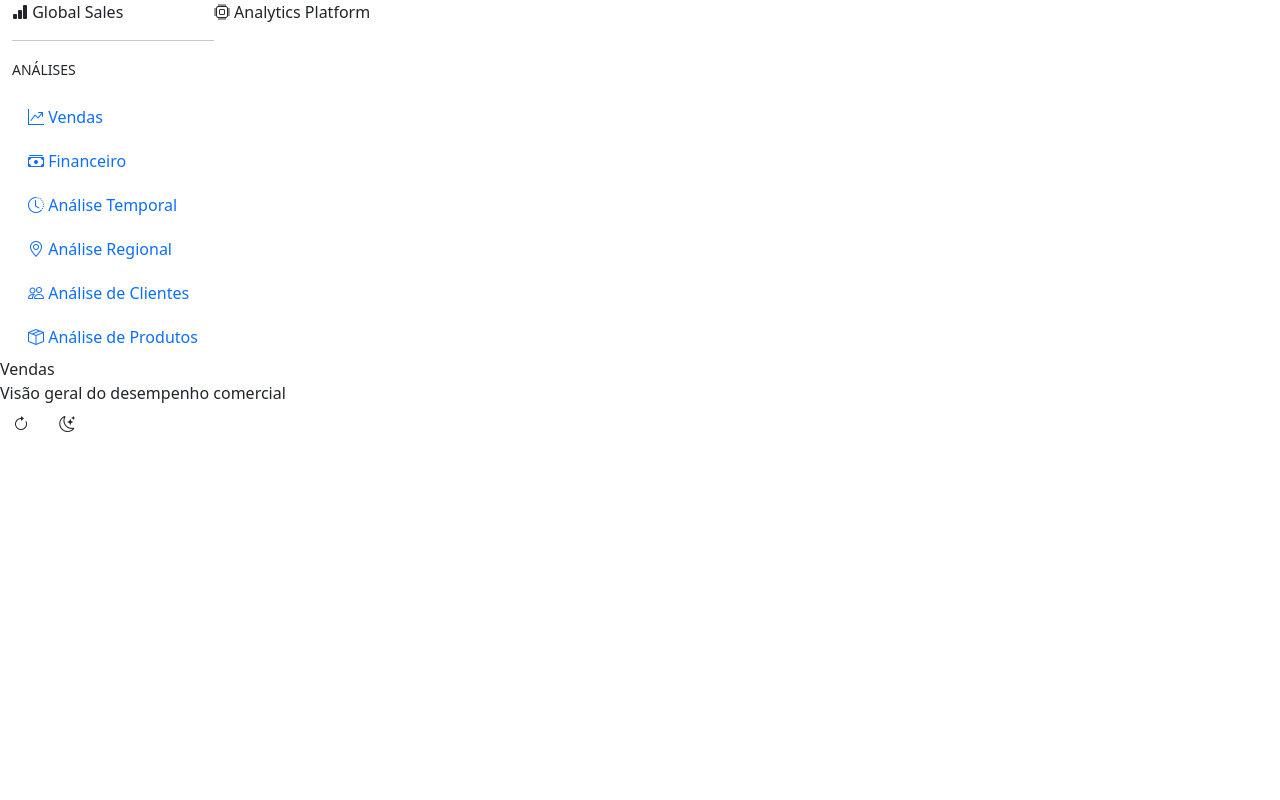
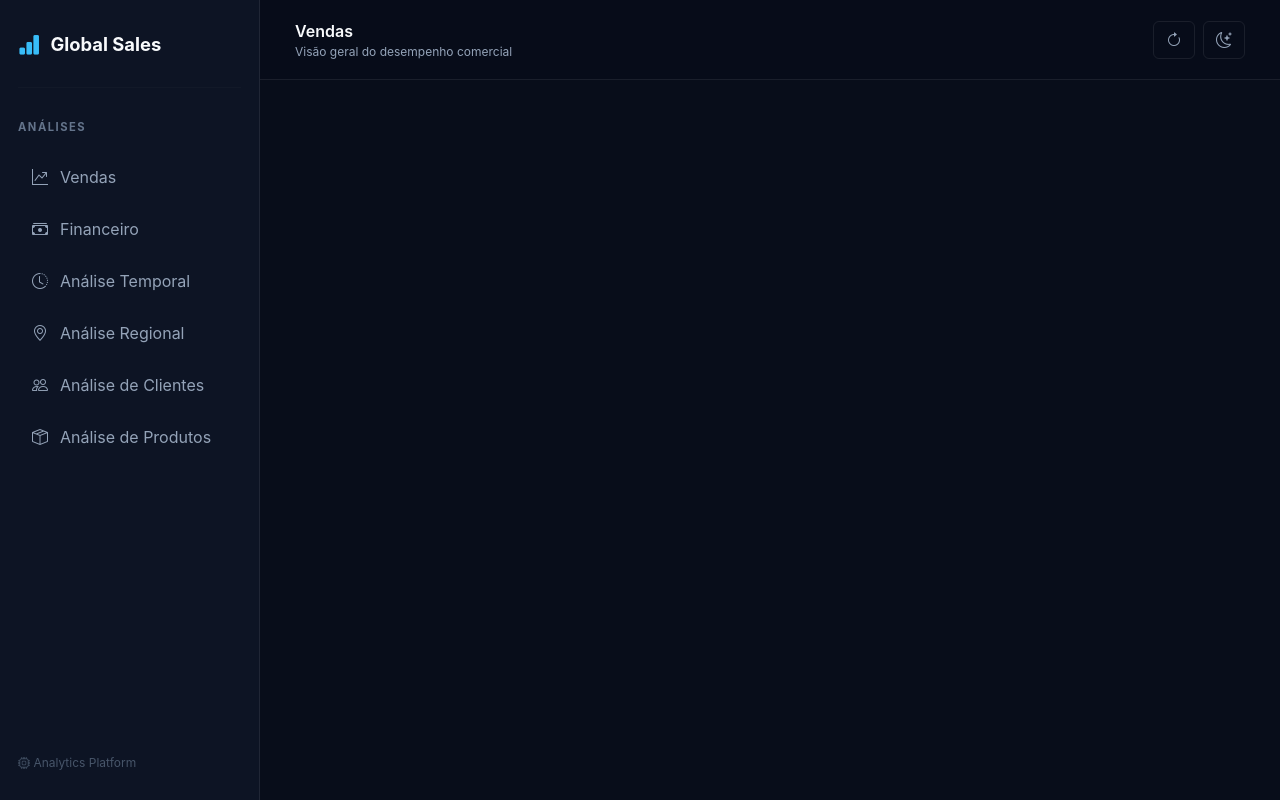
Before and after one commit to jcarlossc/sales-dashboard-flask, a Python web app: template src/sales_dashboard_flask/app/templates/index.html in a window 1280 px wide. Run offline with Jinja, Linux system fonts and the light colour scheme; the template is opened without the code that fills it, so the values that code supplies are empty.

Commit message:
css(Tamplates): Arquivo css adicionado

```diff
--- a/pyproject.toml
+++ b/pyproject.toml
@@ -11,6 +11,9 @@ dependencies = [
     "flask (>=3.1.3,<4.0.0)"
 ]
 
+[tool.poetry.scripts]
+sales = "sales_dashboard_flask.app.app:run"
+
 [tool.poetry]
 packages = [{include = "sales_dashboard_flask", from = "src"}]
 
--- a/src/sales_dashboard_flask/app.py
+++ b/src/sales_dashboard_flask/app/app.py
@@ -1,6 +1,6 @@
 from flask import Flask
 # Registra as rotas da aplicação.
-from sales_dashboard.app.routes.routes import main
+from sales_dashboard_flask.app.routes.routes import main
 
 
 def create_app() -> Flask:
--- a/src/sales_dashboard_flask/app/routes/routes.py
+++ b/src/sales_dashboard_flask/app/routes/routes.py
@@ -6,11 +6,11 @@ main = Blueprint("main", __name__)
 def dashboard():
 
     try:
-        teste = "TESTANDO TEMPLATE"
+        dashboard_data = {}
 
         return render_template(
             "index.html",
-            teste=teste,
+            dashboard_data=dashboard_data,
         )
 
     except Exception as exc:
--- /dev/null
+++ b/src/sales_dashboard_flask/app/static/css/style.css
@@ -0,0 +1,163 @@
+/* =========================
+   VAR
+   ========================= */
+:root {
+    --bg-main: #080d1a;
+    --bg-sidebar: #0d1424;
+    --bg-card: #111a2d;
+    --border: rgba(255, 255, 255, 0.08);
+    --text-primary: #f8fafc;
+    --text-secondary: #94a3b8;
+    --accent: #38bdf8;
+}
+/* =========================
+   BASE
+   ========================= */
+body {
+    margin: 0;
+    background: var(--bg-main);
+    color: var(--text-primary);
+    font-family:
+        Inter,
+        system-ui,
+        -apple-system,
+        BlinkMacSystemFont,
+        "Segoe UI",
+        sans-serif;
+}
+/* =========================
+   LAYOUT
+   ========================= */
+.dashboard {
+    min-height: 100vh;
+    display: flex;
+}
+/* =========================
+   SIDEBAR
+   ========================= */
+/*active*/
+.menu-item {
+    display: flex;
+    align-items: center;
+    gap: 10px;
+    padding: 12px 16px;
+
+    text-decoration: none;
+    border-radius: 8px;
+
+    transition: all 0.2s ease;
+}
+
+.menu-item.active {
+    background-color: #022287;
+    color: white;
+}
+
+.menu-item.active i {
+    color: white;
+}
+
+
+
+
+
+.sidebar {
+    width: 260px;
+    min-height: 100vh;
+    background: var(--bg-sidebar);
+    border-right: 1px solid var(--border);
+    padding: 28px 18px;
+    flex-direction: column;
+    justify-content: space-between;
+    position: fixed;
+    left: 0;
+    top: 0;
+    bottom: 0;
+}
+.brand {
+    display: flex;
+    align-items: center;
+    gap: 10px;
+    font-size: 1.15rem;
+    font-weight: 700;
+}
+.brand i {
+    color: var(--accent);
+    font-size: 1.4rem;
+}
+.sidebar hr {
+    border-color: var(--border);
+    margin: 25px 0;
+}
+.menu-title {
+    color: #64748b;
+    font-size: 0.7rem;
+    font-weight: 700;
+    letter-spacing: 1.5px;
+}
+.dashboard-link {
+    display: flex;
+    align-items: center;
+    gap: 12px;
+    color: var(--text-secondary);
+    padding: 12px 14px;
+    border-radius: 10px;
+    transition:
+        background 0.2s,
+        color 0.2s;
+}
+.dashboard-link:hover {
+    color: white;
+    background: rgba(255, 255, 255, 0.05);
+}
+.dashboard-link.active {
+    color: white;
+    background: rgba(56, 189, 248, 0.12);
+}
+.dashboard-link.active i {
+    color: var(--accent);
+}
+.sidebar-footer {
+    color: #475569;
+    font-size: 0.75rem;
+}
+/* =========================
+   MAIN
+   ========================= */
+.main-content {
+    width: calc(100% - 260px);
+    margin-left: 260px;
+}
+/* =========================
+   TOPBAR
+   ========================= */
+.topbar {
+    height: 80px;
+    padding: 0 35px;
+    display: flex;
+    align-items: center;
+    justify-content: space-between;
+    border-bottom: 1px solid var(--border);
+    background: rgba(8, 13, 26, 0.85);
+    backdrop-filter: blur(10px);
+}
+.page-title {
+    font-size: 1rem;
+    font-weight: 600;
+}
+.page-subtitle {
+    color: var(--text-secondary);
+    font-size: 0.75rem;
+}
+.topbar-actions {
+    display: flex;
+    gap: 8px;
+}
+.icon-button {
+    color: var(--text-secondary);
+    border: 1px solid var(--border);
+}
+.icon-button:hover {
+    color: white;
+    border-color: rgba(56, 189, 248, 0.4);
+}
```
Also changed, not shown: src/sales_dashboard_flask/app/templates/index.html (line endings or trailing spaces).
